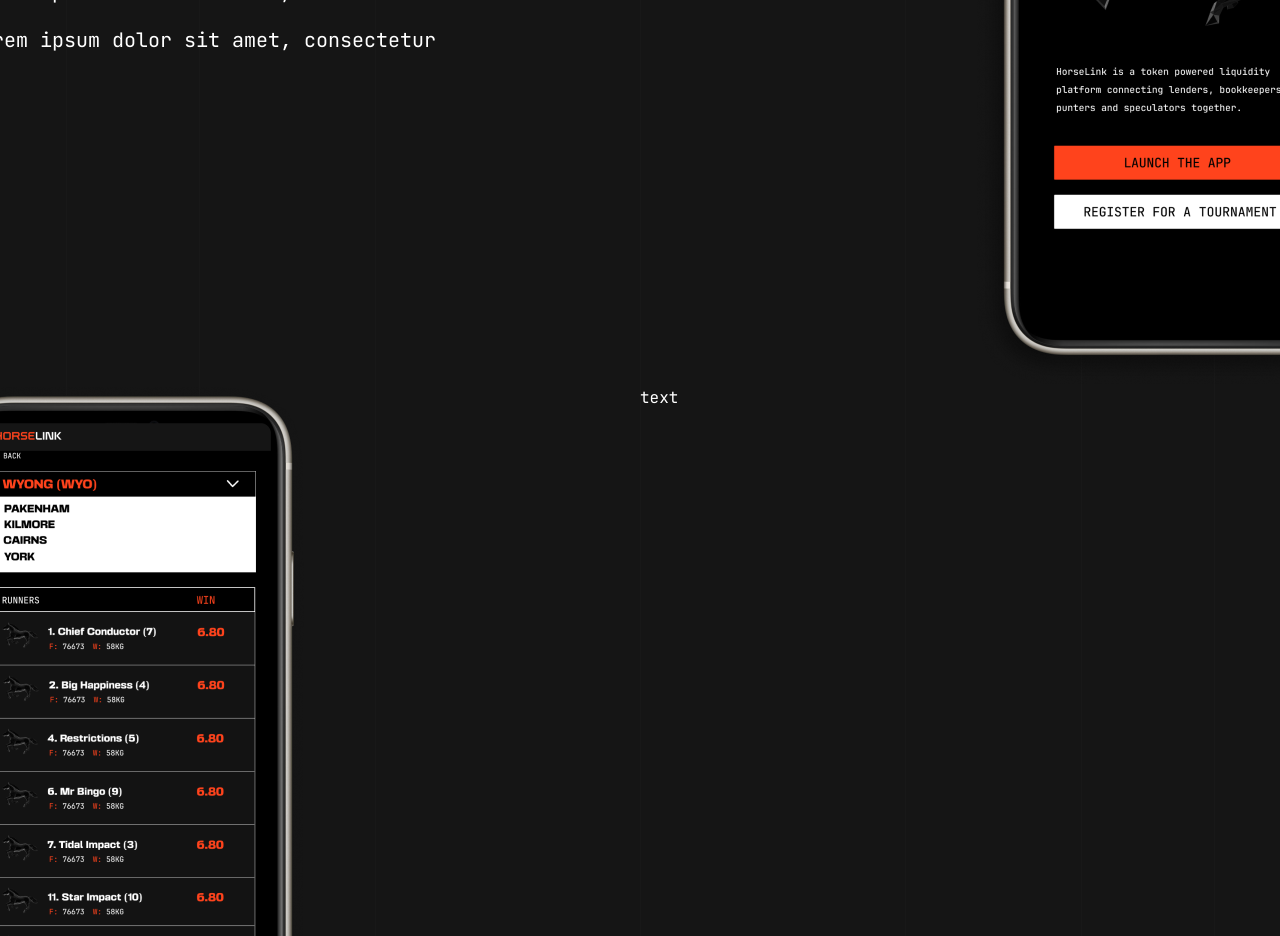
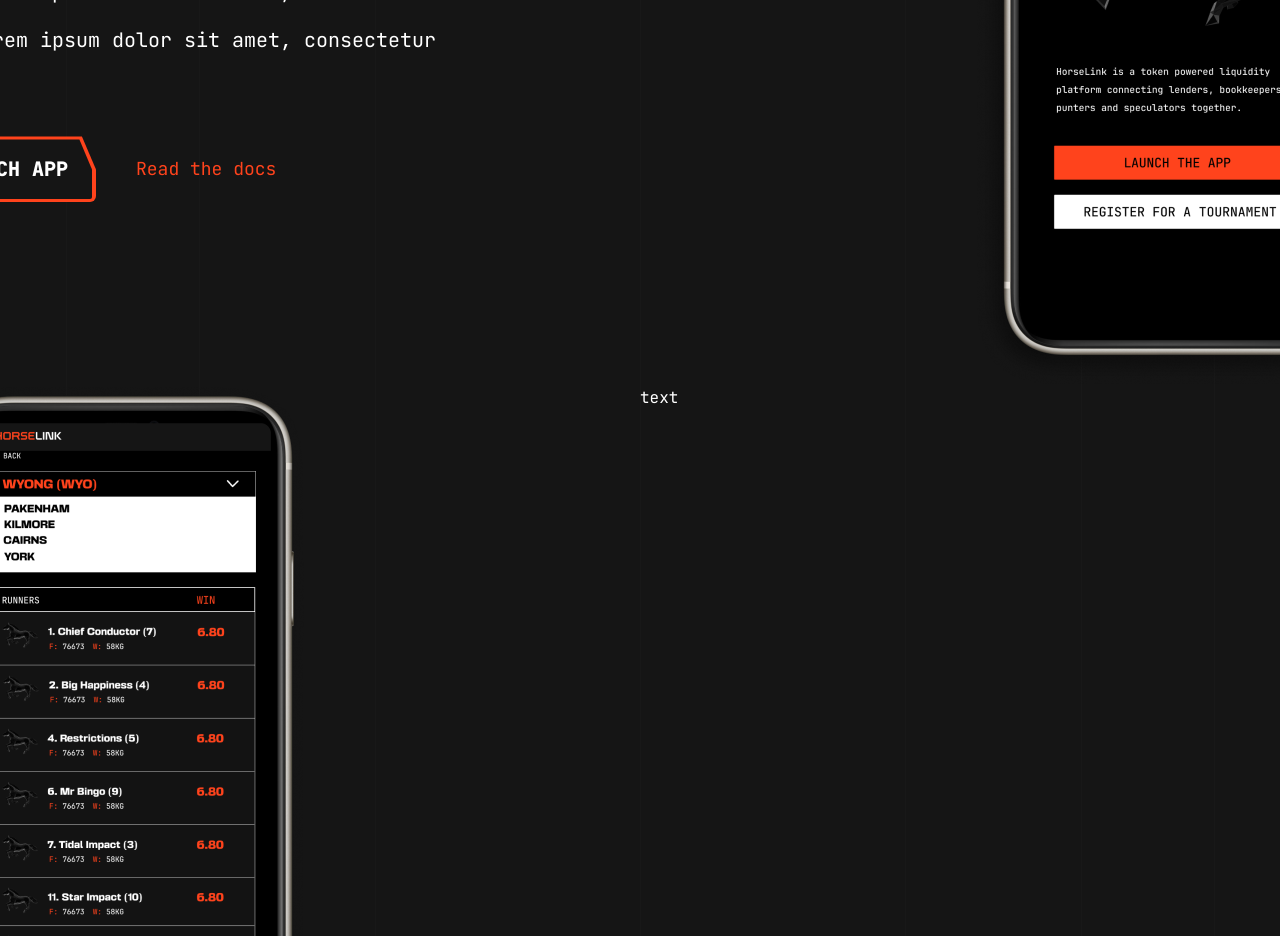
Before and after one commit to horse-link/horse-link-home, a React (Vite) app: page / in a window 1280 px wide. Shown: the part 3060-3996 px from the top of the page. Built offline with nearby package versions, Linux system fonts and the light colour scheme; what tailwind-heropatterns, wagmi would draw is missing.

Commit message:
feat: launch app

```diff
--- a/src/pages/Home.tsx
+++ b/src/pages/Home.tsx
@@ -127,6 +127,12 @@
               Lorem ipsum dolor sit amet, consectetur
             </li>
           </ul>
+          <div className="mt-20 flex w-full items-center gap-x-10">
+            <HomeComponents.FunkyLink to="/">
+              LAUNCH APP
+            </HomeComponents.FunkyLink>
+            <p className="text-lg text-hl-secondary">Read the docs</p>
+          </div>
         </div>
         <div className="flex w-full justify-end">
           {/* non-mobile */}
```
